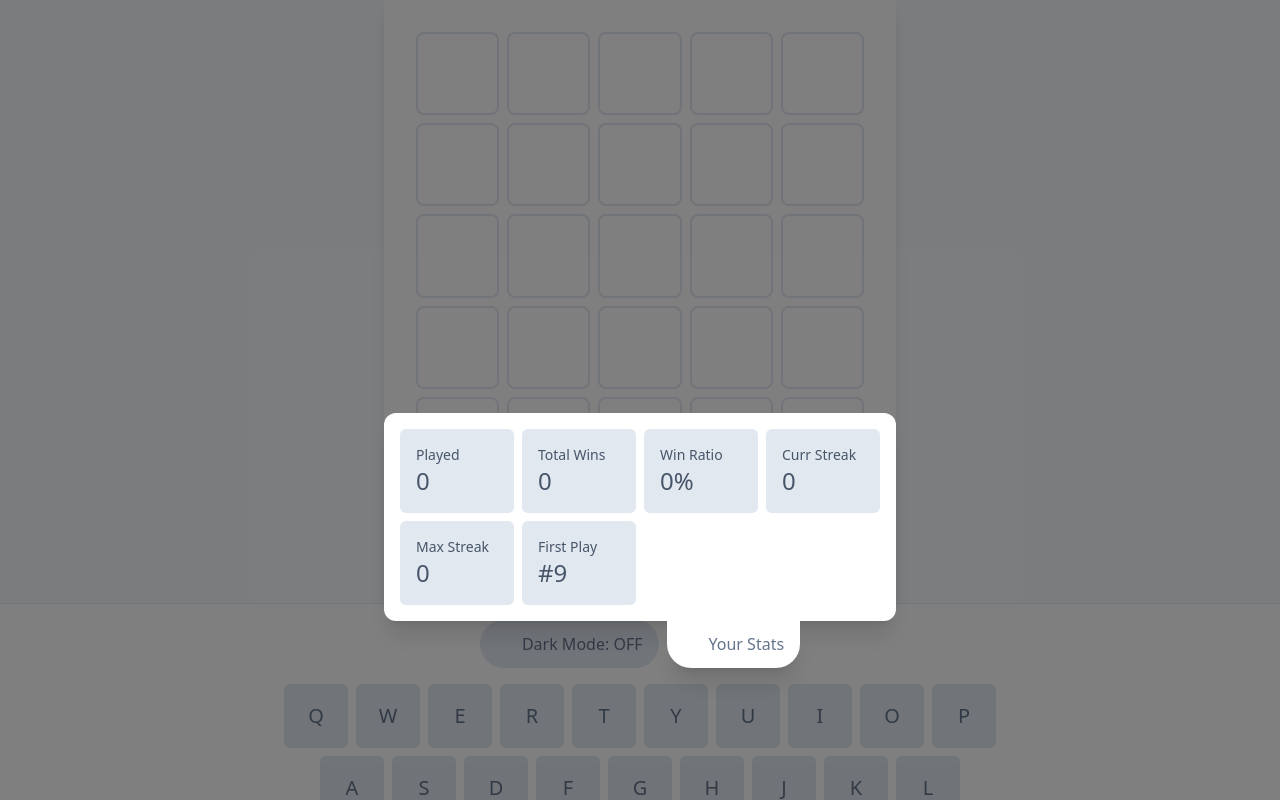
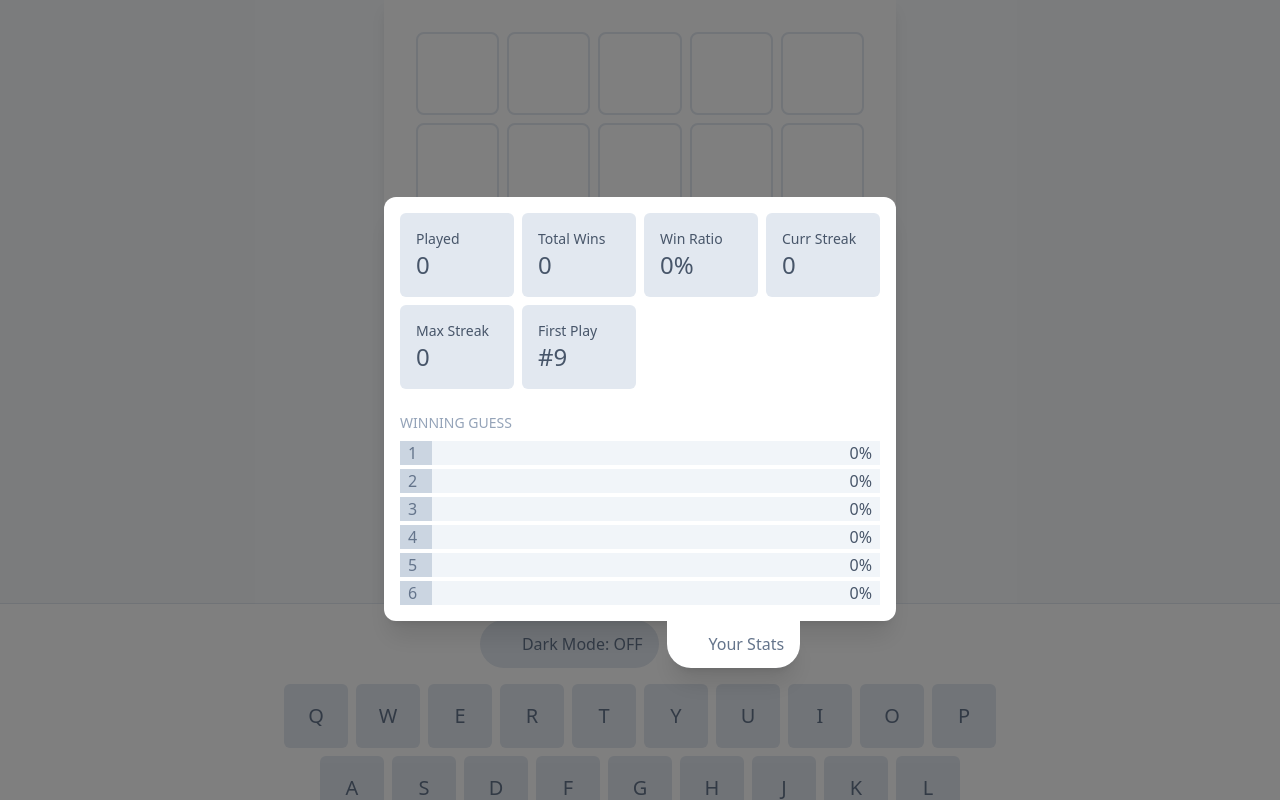
Before and after one commit to bhgitt/ohword_dle, a Next.js app: page / in a window 1280 px wide. Both pictures are taken after a click on the button "Your Stats". Built offline with nearby package versions, Linux system fonts and the light colour scheme; some icons are missing.

Commit message:
guess distrib

```diff
--- a/components/Stats.tsx
+++ b/components/Stats.tsx
@@ -1,9 +1,10 @@
-import { max } from "lodash";
+import { motion } from "framer-motion";
+import { max, times } from "lodash";
 import React, { useMemo } from "react";
 import { getSavedData } from "../helpers/game";
 
 const Stats = () => {
-  const stats = useMemo(() => {
+  const [played, stats, guesses] = useMemo(() => {
     const savedData = getSavedData();
     const savedDataAsArray = Object.entries(savedData).sort(
       ([wordNumberA], [wordNumberB]) =>
@@ -11,10 +12,11 @@ const Stats = () => {
     );
     const playedGames = savedDataAsArray.filter(([_, game]) => !!game.status);
     const played = playedGames.length;
-    const totalWins = playedGames.filter(
-      ([_, game]) => game.status === "WON"
-    ).length;
+    const wonGames = playedGames.filter(([_, game]) => game.status === "WON");
+    const totalWins = wonGames.length;
     return [
+      played,
+      [
         {
           label: "Played",
           value: played,
@@ -61,12 +63,22 @@ const Stats = () => {
           label: "First Play",
           value: savedDataAsArray[0] ? `#${savedDataAsArray[0][0]}` : "N/A",
         },
+      ],
+      (() => {
+        const distribution = times(6, () => 0);
+        wonGames.forEach(([_, { winningAttempt }]) => {
+          if (winningAttempt) {
+            distribution[winningAttempt?.sequence]++;
+          }
+        });
+        return distribution;
+      })(),
     ];
   }, []);
 
   return (
     <div className="text-slate-600 dark:text-slate-200">
-      <ul className="flex flex-wrap -mx-1 -mb-2">
+      <ul className="flex flex-wrap -mx-1 mb-4">
         {stats.map(({ label, value }) => {
           return (
             <li key={label} className="w-1/3 sm:w-1/4 px-1 mb-2">
@@ -78,6 +90,32 @@ const Stats = () => {
           );
         })}
       </ul>
+      <p className="text-sm uppercase text-slate-400 mb-2">Winning Guess</p>
+      <ul className="flex flex-col space-y-1">
+        {guesses.map((count, index) => (
+          <li
+            className="flex bg-slate-100 dark:bg-slate-700"
+            key={`guess-${index}`}
+          >
+            <div className="w-8 px-2 bg-slate-300 dark:bg-slate-400 text-slate-500 dark:text-slate-700">
+              {index + 1}
+            </div>
+            <div className="flex-1">
+              <motion.div
+                className="h-full bg-slate-300 dark:bg-slate-400 rounded-r-full"
+                initial={{ width: 0 }}
+                animate={{
+                  width: played ? `${(count / played) * 100}%` : 0,
+                  transition: { delay: 0.3, duration: 0.5 },
+                }}
+              />
+            </div>
+            <div className="w-16 text-right px-2 text-slate-600 dark:text-slate-400">
+              {(played ? (count / played) * 100 : 0).toFixed(0)}%
+            </div>
+          </li>
+        ))}
+      </ul>
     </div>
   );
 };
--- a/components/StatsPane.tsx
+++ b/components/StatsPane.tsx
@@ -30,7 +30,7 @@ const StatsPane: FC<Props> = ({ buttonRect, visible }) => {
             key="overlay"
             className="fixed inset-0 bg-black dark:bg-slate-900 bg-opacity-50 dark:bg-opacity-95 flex flex-col justify-end"
             initial={{ opacity: 0 }}
-            animate={{ opacity: 1, transition: { duration: 0.5 } }}
+            animate={{ opacity: 1, transition: { duration: 0.3 } }}
             exit={{ opacity: 0, transition: { duration: 0.3 } }}
           >
             <motion.div
@@ -40,13 +40,15 @@ const StatsPane: FC<Props> = ({ buttonRect, visible }) => {
                 e.stopPropagation();
               }}
               style={{ bottom: windowHeight - (buttonRect?.top || 0) - 1 }}
-              initial={{ scaleY: 0, originY: "100%" }}
+              initial={{ scaleY: 0, scaleX: 0.5, originY: "100%" }}
               animate={{
                 scaleY: 1,
+                scaleX: 1,
                 transition: { duration: 0.5, type: "spring" },
               }}
               exit={{
                 scaleY: 0,
+                scaleX: 0.5,
                 transition: { duration: 0.3, ease: "easeIn" },
               }}
             >
```
Lines whose indentation alone changed are shown as unchanged.
